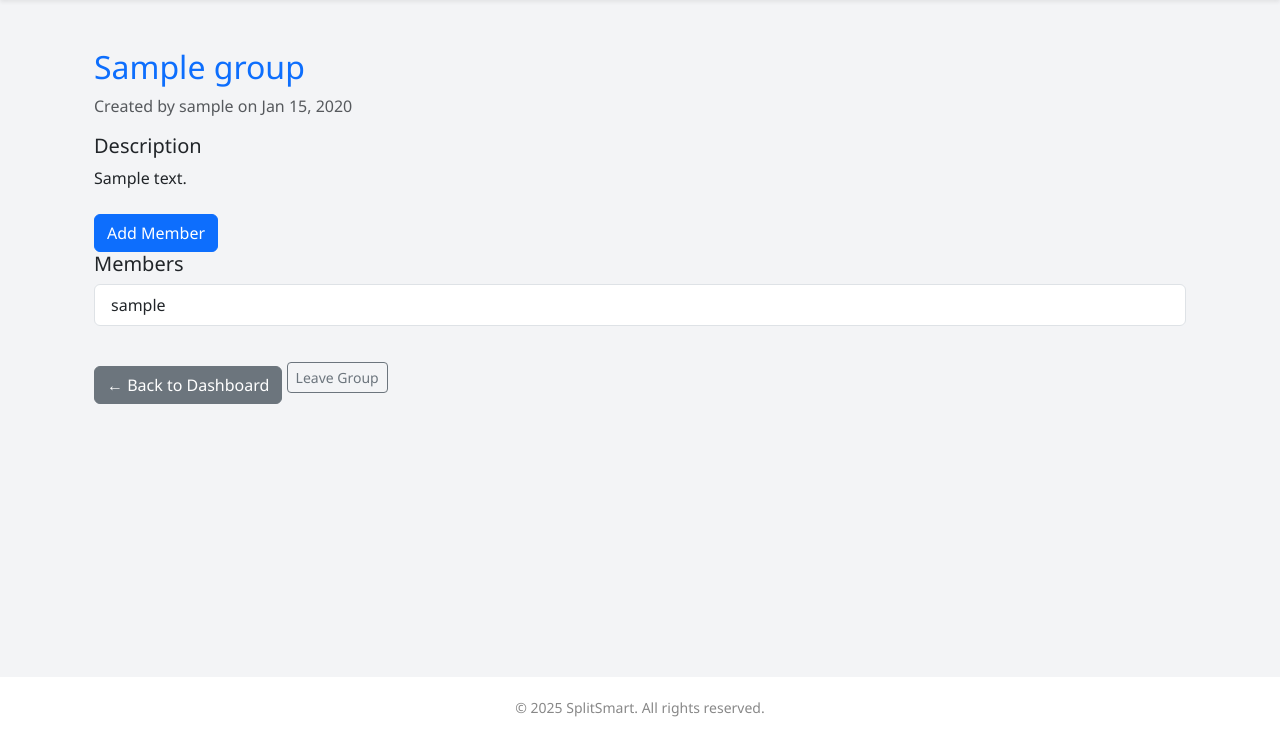
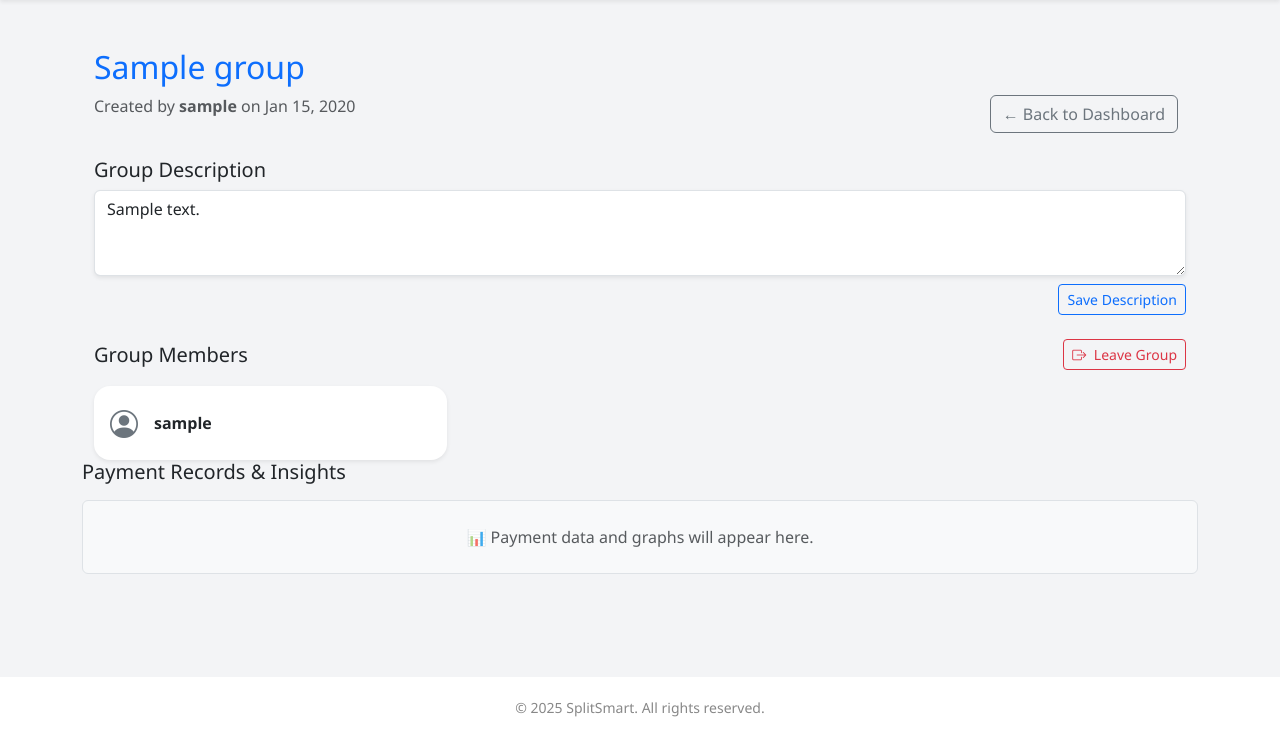
Before and after one commit to ZealVira/splitsmart, a Django app: page /groups/1/ in a window 1280 px wide. Shown: the part 62-800 px from the top of the page. Run offline with Django 5.2, Linux system fonts and the light colour scheme; tables that the repository leaves empty hold one stand-in row (values such as "Sample post").

Commit message:
some ui changes in viewing groyp details

```diff
--- a/groups/urls.py
+++ b/groups/urls.py
@@ -8,5 +8,6 @@ urlpatterns = [
     path('<int:group_id>/delete_group/', views.delete_group, name='delete_group'),
     path('<int:group_id>/remove_member/<int:user_id>/', views.remove_member, name='remove_member'),
     path('<int:group_id>/leave_group/', views.leave_group, name='leave_group'),
+    path('<int:pk>/update_group_description', views.update_group_description, name='update_group_description')
 
 ]
--- a/groups/views.py
+++ b/groups/views.py
@@ -35,7 +35,11 @@ def create_group(request):
 def group_detail(request, pk):
     group = get_object_or_404(Group, pk=pk)
     members = GroupMember.objects.filter(group=group)
-    return render(request, 'group_detail.html', {'group': group, 'members': members})
+    is_admin = request.user == group.created_by
+    print(request.user, ' is',  is_admin)
+    return render(request, 'group_detail.html', {'group': group,
+                                                 'members': members,
+                                                 'is_admin': is_admin})
 
 
 @login_required(login_url='login')
@@ -100,3 +104,13 @@ def leave_group(request, group_id):
             messages.warning(request, "You are not a member of this group.")
 
     return redirect('index')
+
+
+def update_group_description(request, pk):
+    group = get_object_or_404(Group, pk=pk)
+    if request.method == 'POST':
+        description = request.POST.get('description').strip()
+        group.description = description
+        group.save()
+
+    return redirect('group_detail', pk=pk)
--- a/templates/group_detail.html
+++ b/templates/group_detail.html
@@ -3,41 +3,74 @@
 
 {% block content %}
 <div class="container mt-5">
+  <!-- Header -->
+  <div class="mb-4">
     <h2 class="text-primary">{{ group.group_name }}</h2>
-  <p class="text-muted">Created by {{ group.created_by.username }} on {{ group.created_at|date:"M d, Y" }}</p>
+    <div class="d-flex justify-content-between align-items-center mb-4">
+      <p class="text-muted">Created by <strong>{{ group.created_by.username }}</strong> on {{ group.created_at|date:"M d, Y" }}</p>
+      <a href="{% url 'index' %}" class="btn btn-outline-secondary me-2">← Back to Dashboard</a>
+    </div>
+  </div>
 
-  {% if group.description %}
+  <!-- Description -->
   <div class="mb-4">
-      <h5>Description</h5>
-      <p>{{ group.description }}</p>
+    <h5 class="mb-2">Group Description</h5>
+    <form method="POST" action="{% url 'update_group_description' group.id %}">
+      {% csrf_token %}
+      <textarea name="description" rows="3"
+        class="form-control shadow-sm rounded">{{ group.description|default_if_none:"" }}</textarea>
+      <div class="mt-2 text-end">
+        <button type="submit" class="btn btn-sm btn-outline-primary">Save Description</button>
       </div>
+    </form>
+  </div>
+
+  <!-- Actions -->
+  <div class="d-flex justify-content-between align-items-center mb-3 flex-wrap gap-2">
+    <h5 class="mb-0">Group Members</h5>
+    <div class="d-flex gap-2">
+      {% if is_admin %}
+      <button class="btn btn-outline-primary btn-sm" data-bs-toggle="modal" data-bs-target="#addMemberModal">
+        <i class="bi bi-person-plus me-1"></i> Add Member
+      </button>
       {% endif %}
-    <div>
 
-      <button class="btn btn-primary" data-bs-toggle="modal" data-bs-target="#addMemberModal">Add Member</button>
+      {% if not is_admin %}
+      <button class="btn btn-outline-danger btn-sm" data-bs-toggle="modal" data-bs-target="#confirmLeaveModal">
+        <i class="bi bi-box-arrow-right me-1"></i> Leave Group
+      </button>
+      {% endif %}
     </div>
-  <div class="mb-4">
-    <h5>Members</h5>
+  </div>
+
   {% if members %}
-      <ul class="list-group">
+  <div class="row row-cols-1 row-cols-md-3 g-3">
     {% for member in members %}
-          <li class="list-group-item">{{ member.user.username }}</li>
+    <div class="col">
+      <div class="card shadow-sm border-0 h-100">
+        <div class="card-body d-flex align-items-center">
+          <i class="bi bi-person-circle text-secondary me-3 fs-3"></i>
+          <span class="fw-semibold">{{ member.user.username }}</span>
+        </div>
+      </div>
+    </div>
     {% endfor %}
-      </ul>
+  </div>
   {% else %}
   <p class="text-muted">No members added yet.</p>
   {% endif %}
 </div>
 
-  <a href="{% url 'index' %}" class="btn btn-secondary mt-3">← Back to Dashboard</a>
-  <form method="POST" action="{% url 'leave_group' group.id %}" class="d-inline-block">
-      {% csrf_token %}
-      <button type="submit" class="btn btn-sm btn-outline-secondary">Leave Group</button>
-  </form>
+<!-- Reserved space for charts/payment record -->
+<div class="mb-5">
+  <h5 class="mb-3">Payment Records & Insights</h5>
+  <div class="p-4 border rounded bg-light text-muted text-center">
+    📊 Payment data and graphs will appear here.
+  </div>
+</div>
 </div>
 
-<!-- Modal for adding members -->
-<!-- templates/group/add_member_modal.html -->
+<!-- Add Member Modal -->
 <div class="modal fade" id="addMemberModal" tabindex="-1" aria-labelledby="addMemberModalLabel" aria-hidden="true">
   <div class="modal-dialog">
     <div class="modal-content rounded-4 shadow">
@@ -47,13 +80,11 @@
           <h5 class="modal-title" id="addMemberModalLabel">Add Member to {{ group.group_name }}</h5>
           <button type="button" class="btn-close" data-bs-dismiss="modal" aria-label="Close"></button>
         </div>
-
         <div class="modal-body">
           <label for="email" class="form-label">Enter Email</label>
           <input type="email" name="email" id="email" class="form-control" placeholder="e.g. john@example.com" required>
           <small class="text-muted">Enter a valid email of an existing user.</small>
         </div>
-
         <div class="modal-footer">
           <button type="submit" class="btn btn-brand">Add Member</button>
           <button type="button" class="btn btn-secondary" data-bs-dismiss="modal">Cancel</button>
@@ -64,6 +95,26 @@
 </div>
 
 
-
+<!-- Leave Group Confirmation Modal -->
+<div class="modal fade" id="confirmLeaveModal" tabindex="-1" aria-labelledby="confirmLeaveModalLabel" aria-hidden="true">
+  <div class="modal-dialog modal-dialog-centered">
+    <div class="modal-content rounded-4 shadow">
+      <div class="modal-header">
+        <h5 class="modal-title text-danger" id="confirmLeaveModalLabel">Confirm Leave</h5>
+        <button type="button" class="btn-close" data-bs-dismiss="modal" aria-label="Close"></button>
+      </div>
+      <div class="modal-body">
+        <p>Are you sure you want to leave the group <strong>{{ group.group_name }}</strong>? This action cannot be undone.</p>
+      </div>
+      <div class="modal-footer">
+        <form method="POST" action="{% url 'leave_group' group.id %}">
+          {% csrf_token %}
+          <button type="submit" class="btn btn-danger">Yes, Leave Group</button>
+        </form>
+        <button type="button" class="btn btn-secondary" data-bs-dismiss="modal">Cancel</button>
+      </div>
+    </div>
+  </div>
+</div>
 
 {% endblock %}
```
Also changed, not shown: templates/index.html (+45 -11 lines). Lines whose indentation alone changed are shown as unchanged.
